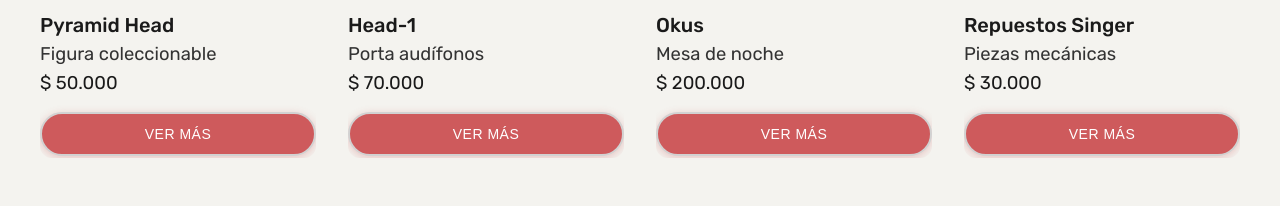
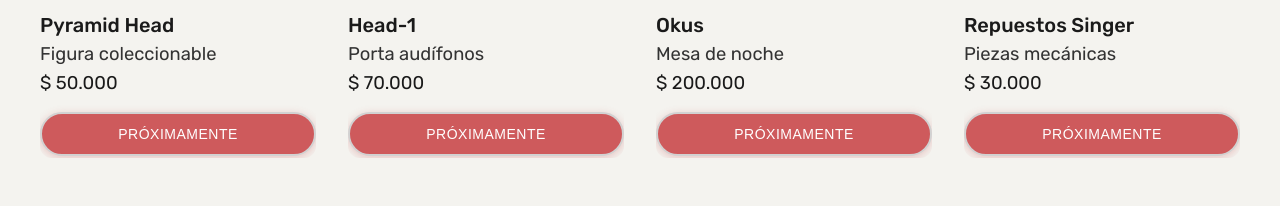
Before and after one commit to harrytidball/krubolab, a React (Vite) app: page / in a window 1280 px wide. Shown: the part 1616-1822 px from the top of the page. Built offline with nearby package versions, Linux system fonts and the light colour scheme; no server answers.

Commit message:
Temp button fix

```diff
--- a/src/components/FeaturedWorks.jsx
+++ b/src/components/FeaturedWorks.jsx
@@ -19,7 +19,7 @@ function FeaturedWorks() {
               <h3 className="featured-product-title">Pyramid Head</h3>
               <p className="product-description">Figura coleccionable</p>
               <p className="product-price" style={{marginTop: '3px'}}>$ 50.000</p>
-              <button className="featured-ver-mas-btn">VER MÁS</button>
+              <button className="featured-ver-mas-btn">próximamente</button>
             </div>
           </div>
 
@@ -35,7 +35,7 @@ function FeaturedWorks() {
               <h3 className="featured-product-title">Head-1</h3>
               <p className="product-description">Porta audífonos</p>
               <p className="product-price" style={{marginTop: '3px'}}>$ 70.000</p>
-              <button className="featured-ver-mas-btn">VER MÁS</button>
+              <button className="featured-ver-mas-btn">próximamente</button>
             </div>
           </div>
 
@@ -51,7 +51,7 @@ function FeaturedWorks() {
               <h3 className="featured-product-title">Okus</h3>
               <p className="product-description">Mesa de noche</p>
               <p className="product-price" style={{marginTop: '3px'}}>$ 200.000</p>
-              <button className="featured-ver-mas-btn">VER MÁS</button>
+              <button className="featured-ver-mas-btn">próximamente</button>
             </div>
           </div>
 
@@ -67,7 +67,7 @@ function FeaturedWorks() {
               <h3 className="featured-product-title">Repuestos Singer</h3>
               <p className="product-description">Piezas mecánicas</p>
               <p className="product-price" style={{marginTop: '3px'}}>$ 30.000</p>
-              <button className="featured-ver-mas-btn">VER MÁS</button>
+              <button className="featured-ver-mas-btn">próximamente</button>
             </div>
           </div>
         </div>
--- a/src/components/LandingPage.css
+++ b/src/components/LandingPage.css
@@ -1278,7 +1278,7 @@ body.search-active::before {
   border-radius: 25px; /* Rounded corners */
   font-size: 0.875rem;
   font-weight: 400;
-  cursor: pointer;
+  cursor: default;
   transition: all 0.2s ease;
   text-transform: uppercase;
   letter-spacing: 0.5px;
```
